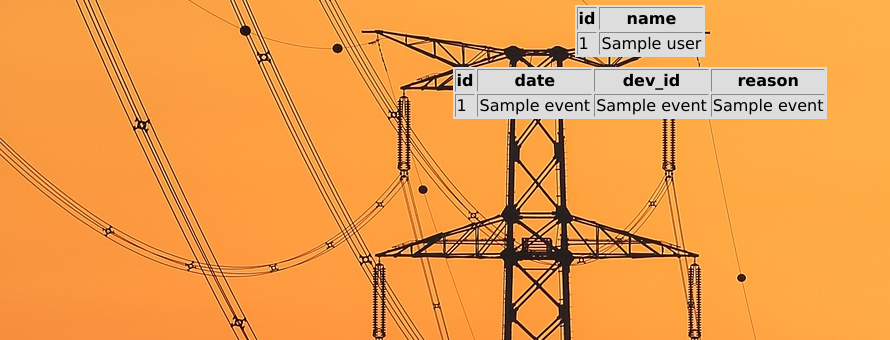
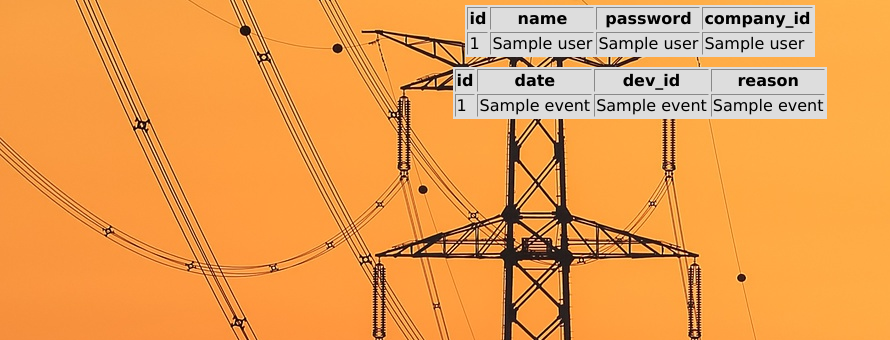
Before and after one commit to the-Old-code/PIKPO, a Flask app: template templates/info.html in a window 1280 px wide. Shown: the part 160-500 px from the top of the page, without its empty margins (0-890 px from the left). Run offline with Flask 2, Linux system fonts and the light colour scheme; the template is opened without the code that fills it: most values are stand-ins (such as "Sample title", 1, 10 or a date in 2020).

Commit message:
add dataset

```diff
--- a/controller.py
+++ b/controller.py
@@ -22,7 +22,7 @@ def get_source_files_list():
 def get_source():
     db_connector = SQLStoreConnectorFactory().get_connector(DATABASE_URI)
     db_connector.start_transaction()
-    qerry = f'SELECT * FROM Компании'
+    qerry = f'SELECT * FROM Пользователь'
     results = db_connector.execute(qerry).fetchall()
     db_connector.end_transaction()
     return results
--- a/templates/info.html
+++ b/templates/info.html
@@ -19,14 +19,14 @@
                     <table border="2">
                             <th>id</th>
                             <th>name</th>
-                            <!--<th>password</th>
-                            <th>company_id</th> -->
+                            <th>password</th>
+                            <th>company_id</th>
                             {% for user in users %}
                             <tr>
                                 <td>{{user[0]}}</td>
                                 <td>{{user[1]}}</td>
-                                <!--<td>{{user[2]}}</td>
-                                <td>{{user[3]}}</td>-->
+                                <td>{{user[2]}}</td>
+                                <td>{{user[3]}}</td>
                             </tr>
                             {% endfor %}
                         </table>
```
Also changed, not shown: test.db, 1 other file.
